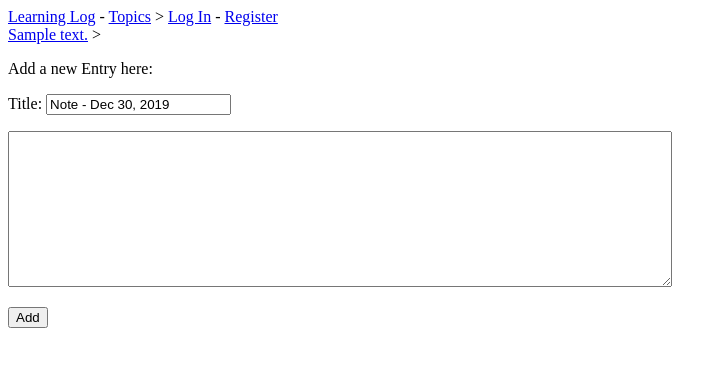
After one commit to LD8/learning_log, a Django app: a page that uses learning_logs/templates/learning_logs/base.html in a window 1280 px wide. The commit adds this page. Shown: the top 367 px of the page, without its empty margins (0-727 px from the left). Run offline with Django 3.2, Linux system fonts and the light colour scheme; tables that the repository leaves empty hold one stand-in row (values such as "Sample post").

Commit message:
you can add new topics and entries now!!!!

```diff
--- /dev/null
+++ b/learning_logs/forms.py
@@ -0,0 +1,19 @@
+from django import forms
+from .models import Topic, Entry
+
+# forms are defined here based on pre-set models
+
+
+class TopicForm(forms.ModelForm):
+    class Meta:
+        model = Topic
+        fields = ['text']
+        labels = {'text': ''}
+
+
+class EntryForm(forms.ModelForm):
+    class Meta:
+        model = Entry
+        fields = ['title', 'text']
+        labels = {'title': 'Title', 'text': ''}
+        widgets = {'text': forms.Textarea(attrs={'cols': 80})}
--- a/learning_logs/models.py
+++ b/learning_logs/models.py
@@ -1,4 +1,5 @@
 from django.db import models
+import time
 
 # Create your models here.
 
@@ -16,7 +17,7 @@ class Topic(models.Model):
 class Entry(models.Model):
     '''An entry tied to a topic'''
     topic = models.ForeignKey(Topic, on_delete=models.CASCADE)
-    title = models.CharField(max_length=200)
+    title = models.CharField(max_length=200, default='Note - {}'.format(time.strftime('%b %d, %Y')))
     text = models.TextField()
     date_added = models.DateTimeField(auto_now_add=True)
 
--- a/learning_logs/templates/learning_logs/base.html
+++ b/learning_logs/templates/learning_logs/base.html
@@ -8,6 +8,7 @@
 </head>
 <body>
     <nav>
+        <a href="{% url 'learning_logs:index' %}">Learning Log</a> -
         <a href="{% url 'learning_logs:topics' %}">Topics</a> >
         {% if entry %}
         <a href="{% url 'learning_logs:topic' entry.topic.pk %}">{{ entry.topic }}</a>
--- a/learning_logs/templates/learning_logs/entry.html
+++ b/learning_logs/templates/learning_logs/entry.html
@@ -2,6 +2,7 @@
 
 {% block content %}
 <h4><a href="{% url 'learning_logs:topic' entry.topic.pk %}">{{entry.topic}}</a> > {{ entry.title }}</h4>
-<p>{{ entry.text }}</p>
-<span><a href="#">edit</a></span>
+<p>{{ entry.date_added | date:'M-d-y H:i'}}</p>
+<p>{{ entry.text | linebreaks }}</p>
+<a href="#">edit</a>
 {% endblock content %}
--- /dev/null
+++ b/learning_logs/templates/learning_logs/new_entry.html
@@ -0,0 +1,11 @@
+{% extends 'learning_logs/base.html' %}
+
+{% block content %}
+<a href="{% url 'learning_logs:topic' topic.pk %}">{{ topic }}</a> >
+<p>Add a new Entry here:</p>
+<form action="{% url 'learning_logs:new_entry' topic.pk %}" method="POST">
+    {% csrf_token %}
+    {{ form.as_p }}
+    <button type="submit">Add</button>
+</form>
+{% endblock content %}
--- a/learning_logs/templates/learning_logs/topics.html
+++ b/learning_logs/templates/learning_logs/topics.html
@@ -6,5 +6,5 @@
     <li><a href="{% url 'learning_logs:topic' topic.pk %}">{{ topic.text }}</a></li>
     {% endfor %}
 </ul>
-<a href="#">Add a new topic</a>
+<a href="{% url 'learning_logs:new_topic' %}">Add a new topic</a>
 {% endblock content %}
--- a/learning_logs/urls.py
+++ b/learning_logs/urls.py
@@ -5,7 +5,9 @@ app_name="learning_logs"
 urlpatterns = [
     path('', views.index, name='index'),
     path('topics', views.topics, name='topics'),
+    path('new_topic/', views.new_topic, name='new_topic'),
     path('topic_<int:topic_pk>/', views.topic, name='topic'),
-    path('entry_<int:entry_pk>/', views.entry, name='entry'),
-    # path('topic_<int:topic_pk>/entry_<int:entry_pk>/', views.entry, name='entry'),
+    path('topic_<int:topic_pk>/new_entry/', views.new_entry, name='new_entry'),
+    path('topic_<int:topic_pk>/entry_<int:entry_pk>/', views.entry, name='entry'),
+    # path('topic_<int:topic_pk>/entry_<int:entry_pk>/edit', views.edit_entry, name='edit_entry'),
 ]
--- a/learning_logs/views.py
+++ b/learning_logs/views.py
@@ -1,27 +1,79 @@
-from django.shortcuts import render, get_object_or_404
+from django.shortcuts import render, get_object_or_404, Http404, redirect
 from .models import Topic, Entry
+from .forms import TopicForm, EntryForm
 
 # Create your views here.
 
 
 def index(request):
+    '''home page'''
     return render(request, 'learning_logs/index.html')
 
 
 def topics(request):
+    '''displaying all the topics one has created'''
     topics = Topic.objects.all()
     context = {'topics': topics}
     return render(request, 'learning_logs/topics.html', context)
 
 
 def topic(request, topic_pk):
+    '''displaying all the entries under this sepcific topic'''
     topic = get_object_or_404(Topic, pk=topic_pk)
-    entries = topic.entry_set.all()
+    entries = topic.entry_set.order_by('-date_added')
     context = {'topic': topic, 'entries': entries}
     return render(request, 'learning_logs/topic.html', context)
 
 
-def entry(request, entry_pk):
-    entry = get_object_or_404(Entry, pk=entry_pk)
+def entry(request, topic_pk, entry_pk):
+    '''displaying one specific entry on one page'''
+    topic = get_object_or_404(Topic, pk=topic_pk)
+    try:
+        entry = topic.entry_set.get(pk=entry_pk)
+    except:
+        raise Http404
     context = {'entry': entry}
     return render(request, 'learning_logs/entry.html', context)
+
+
+def new_topic(request):
+    '''adding a new topic'''
+    if request.method != 'POST':
+        # create a blank form behind the scene if user just opens the page
+        form = TopicForm()
+    else:
+        # form receives the data behind the scene
+        form = TopicForm(data=request.POST)
+        if form.is_valid():
+            form.save()
+            return redirect('learning_logs:topics')
+
+    # render the blank form to the page
+    # OR display the invalid form / error messages
+    context = {'form': form}
+    return render(request, 'learning_logs/new_topic.html', context)
+
+
+def new_entry(request, topic_pk):
+    '''adding a new entry under a specific topic'''
+    # get the correct topic object under which the new entry is created
+    topic = get_object_or_404(Topic, pk=topic_pk)
+    if request.method != 'POST':
+        # create a blank form behind the scene
+        form = EntryForm()
+    else:
+        # form receives the data behind the scene
+        form = EntryForm(data=request.POST)
+        if form.is_valid():
+            new_entry = form.save(commit=False)
+            new_entry.topic = topic
+            new_entry.save()
+            return redirect('learning_logs:topic', topic_pk=topic_pk)
+
+    # render the blank form or display error
+    context = {'form': form, 'topic': topic}
+    return render(request, 'learning_logs/new_entry.html', context)
+
+
+def edit_entry(request, entry_pk):
+    pass
```
Also changed, not shown: learning_logs/templates/learning_logs/new_topic.html (added, +10 -0 lines), learning_logs/templates/learning_logs/topic.html (+6 -4 lines).
